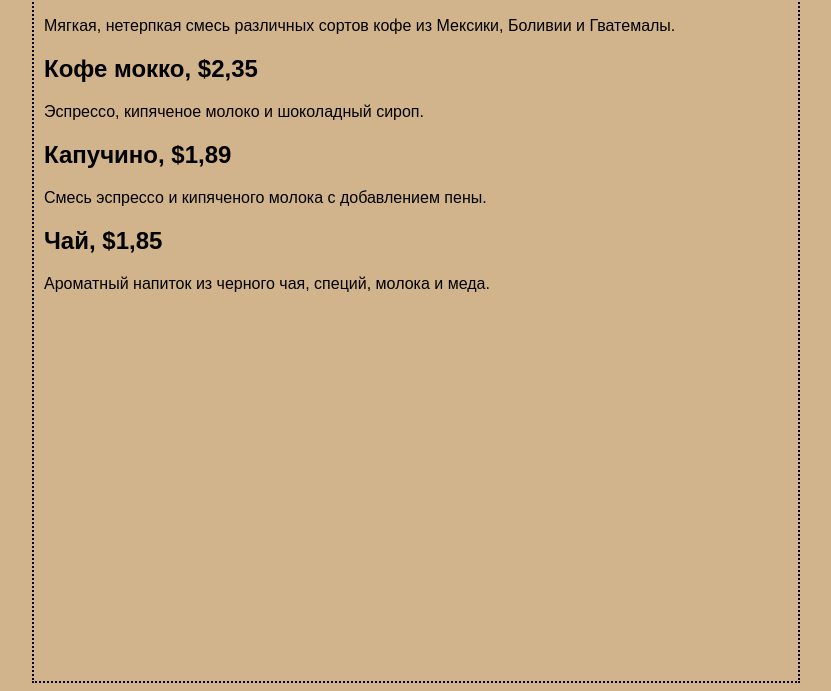
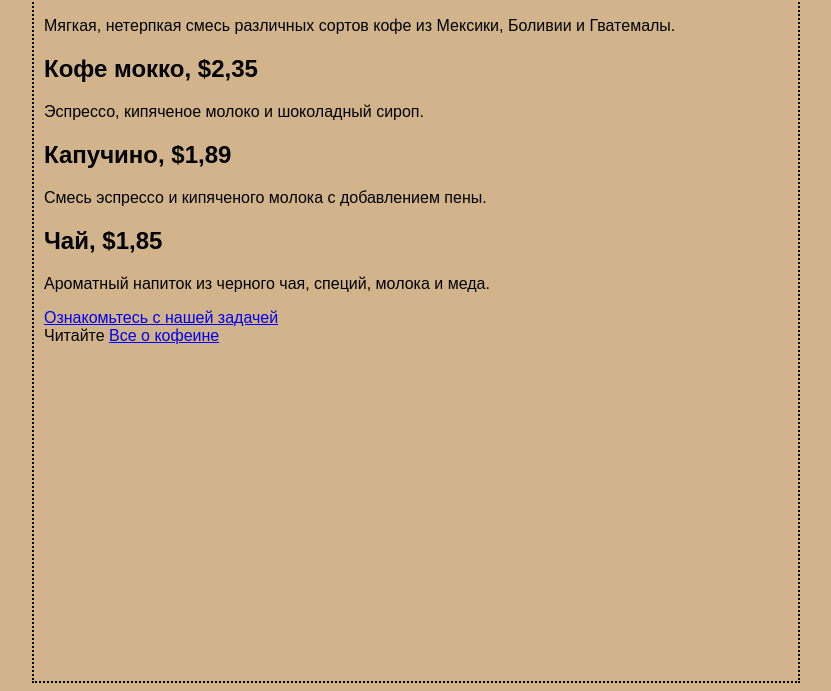
Before and after one commit to aleksandrpiletskii/starbuzzcoffe, a plain HTML site: page index.html in a window 1280 px wide. Shown: the part 109-800 px from the top of the page, without its empty margins (224-1055 px from the left). Drawn offline with Linux system fonts and the light colour scheme.

Commit message:
Add files via upload

```diff
--- a/index.html
+++ b/index.html
@@ -26,5 +26,12 @@
 
 		<h2>Чай, $1,85</h2>
 		<p>Ароматный напиток из черного чая, специй, молока и меда.</p>
+		<p>
+			<a href="mission.html"
+				title="Наша миссия">Ознакомьтесь с нашей задачей</a>
+			<br>
+			Читайте <a href="http://wickedlysmart.com/buzz"
+						title="Все самое интересное о кофеине">Все о кофеине</a>
+		</p>
 	</body>
 </html>
```
